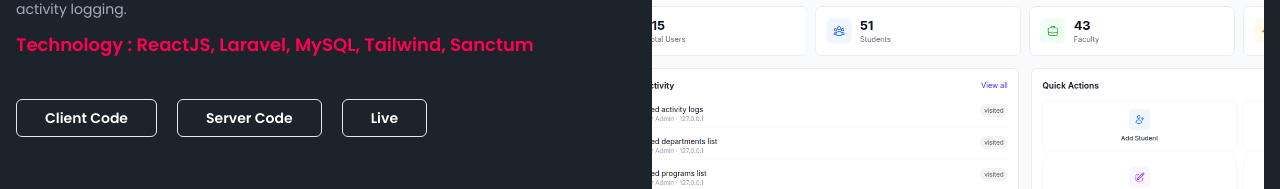
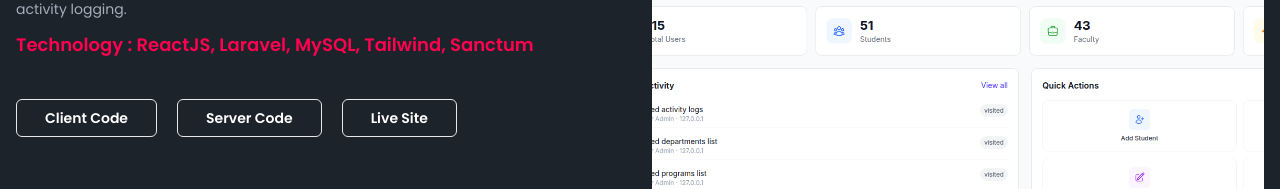
Before and after one commit to safayet404/svelte-portfolio, a SvelteKit app: page / in a window 1280 px wide. Shown: the part 2163-2352 px from the top of the page. Built offline with nearby package versions, Linux system fonts and the light colour scheme.

Commit message:
i18n live site

```diff
--- a/src/components/Project.svelte
+++ b/src/components/Project.svelte
@@ -175,7 +175,7 @@
               target="_blank"
               rel="noopener noreferrer"
               class="border font-semibold px-7 py-2 rounded-md text-white text-sm"
-              >Live</a
+              >{t.project_live}</a
             >
           {/if}
         </div>
```
